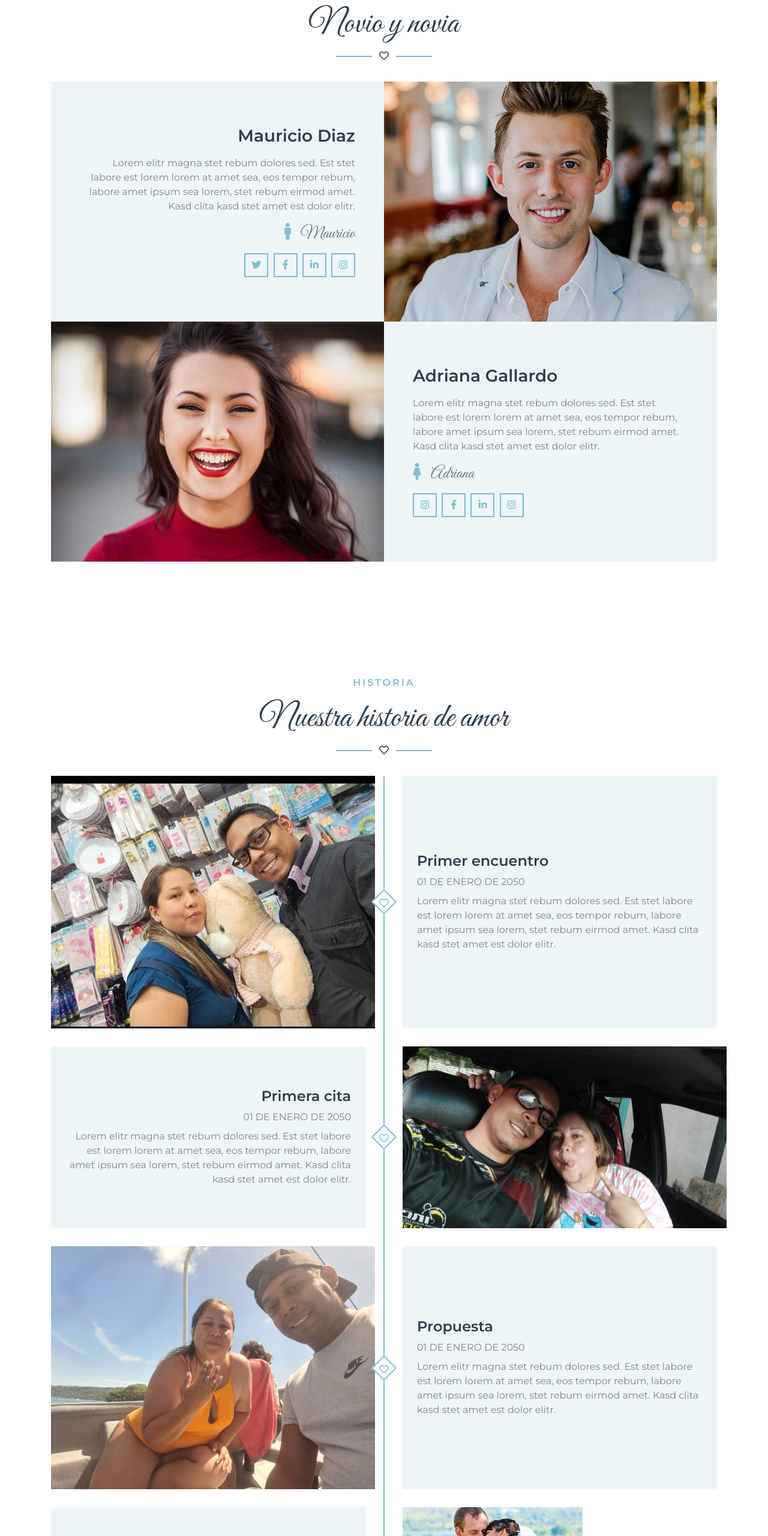
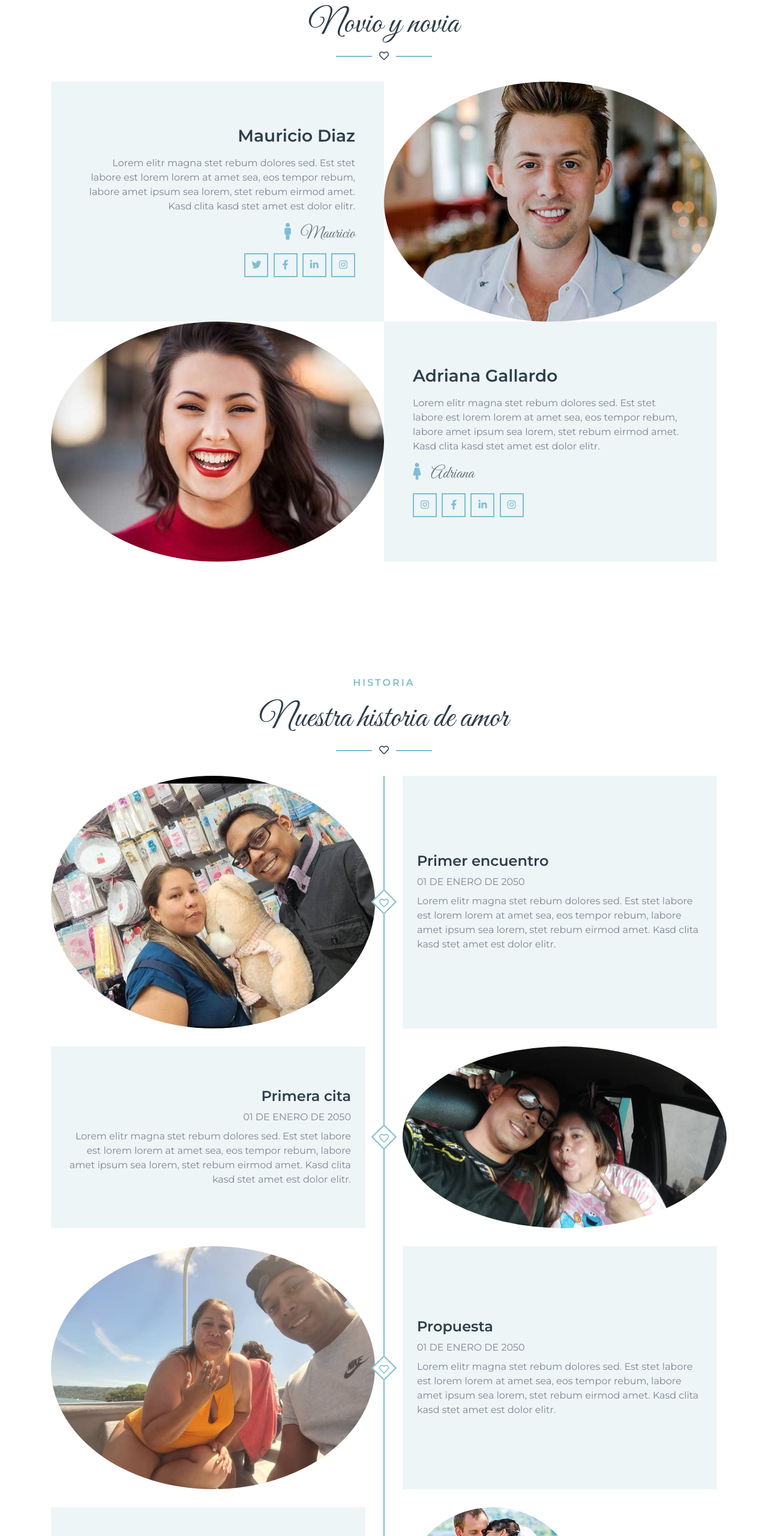
Before and after one commit to ServiciosIntegralesMartinezR/boda, a plain HTML site: page index.html in a window 1280 px wide. Shown: the part 1020-3580 px from the top of the page at 60% size. Drawn offline with nearby package versions, Linux system fonts and the light colour scheme.

Commit message:
Modificacion de index para imagenes redondas

```diff
--- a/index.html
+++ b/index.html
@@ -156,12 +156,12 @@
                     </div>
                 </div>
                 <div class="col-md-6 p-0 right" style="min-height: 400px;">
-                    <img class="position-absolute w-100 h-100" src="img/about-1.jpg" style="object-fit: cover;">
+                    <img class="position-absolute w-100 h-100 rounded-circle" src="img/about-1.jpg" style="object-fit: cover;">
                 </div>
             </div>
             <div class="row m-0">
                 <div class="col-md-6 p-0 left" style="min-height: 400px;">
-                    <img class="position-absolute w-100 h-100" src="img/about-2.jpg" style="object-fit: cover;">
+                    <img class="position-absolute w-100 h-100 rounded-circle" src="img/about-2.jpg" style="object-fit: cover;">
                 </div>
                 <div class="col-md-6 p-0 text-center text-md-left right">
                     <div class="h-100 d-flex flex-column justify-content-center bg-secondary p-5">
@@ -193,7 +193,7 @@
             <div class="container timeline position-relative p-0">
                 <div class="row">
                     <div class="col-md-6 text-center text-md-right left">
-                        <img class="img-fluid mr-md-3" src="img/PrimerEncuentro.jpg" alt="">
+                        <img class="img-fluid mr-md-3 rounded-circle" src="img/PrimerEncuentro.jpg" alt="">
                     </div>
                     <div class="col-md-6 text-center text-md-left right">
                         <div class="h-100 d-flex flex-column justify-content-center bg-secondary p-4 ml-md-3">
@@ -212,12 +212,12 @@
                         </div>
                     </div>
                     <div class="col-md-6 text-center text-md-left right">
-                        <img class="img-fluid ml-md-3" src="img/PrimeraSalida.jpg" alt="">
+                        <img class="img-fluid ml-md-3 rounded-circle" src="img/PrimeraSalida.jpg" alt="">
                     </div>
                 </div>
                 <div class="row">
                     <div class="col-md-6 text-center text-md-right">
-                        <img class="img-fluid mr-md-3" src="img/Propuesta.jpg" alt="">
+                        <img class="img-fluid mr-md-3 rounded-circle" src="img/Propuesta.jpg" alt="">
                     </div>
                     <div class="col-md-6 text-center text-md-left">
                         <div class="h-100 d-flex flex-column justify-content-center bg-secondary p-4 ml-md-3">
@@ -236,7 +236,7 @@
                         </div>
                     </div>
                     <div class="col-md-6 text-center text-md-left right">
-                        <img class="img-fluid ml-md-3" src="img/story-4.jpg" alt="">
+                        <img class="img-fluid ml-md-3 rounded-circle" src="img/story-4.jpg" alt="">
                     </div>
                 </div>
             </div>
@@ -310,7 +310,7 @@
             <div class="row">
                 <div class="col-md-6 border-right border-primary">
                     <div class="text-center text-md-right mr-md-3 mb-4 mb-md-0 left">
-                        <iframe src="https://www.google.com/maps/embed?pb=!1m14!1m8!1m3!1d3926.2678482062556!2d-67.5599485597111!3d10.2399682729571!3m2!1i1024!2i768!4f13.1!3m3!1m2!1s0x8e80234fee3f0b45%3A0xda4f1ae776e3bf6e!2sCatedral%20Nuestra%20Se%C3%B1ora%20de%20La%20Asunci%C3%B3n!5e0!3m2!1ses!2sve!4v1744172648896!5m2!1ses!2sve" width="400" height="400" style="border:0;" allowfullscreen="" loading="lazy" referrerpolicy="no-referrer-when-downgrade"></iframe>
+                        <iframe src="https://www.google.com/maps/embed?pb=!1m14!1m8!1m3!1d3926.2678482062556!2d-67.5599485597111!3d10.2399682729571!3m2!1i1024!2i768!4f13.1!3m3!1m2!1s0x8e80234fee3f0b45%3A0xda4f1ae776e3bf6e!2sCatedral%20Nuestra%20Se%C3%B1ora%20de%20La%20Asunci%C3%B3n!5e0!3m2!1ses!2sve!4v1744172648896!5m2!1ses!2sve" width="400" height="400" style="border:0;" allowfullscreen="" loading="lazy" referrerpolicy="no-referrer-when-downgrade" class="img-thumbnail"></iframe>
                         <h4 class="mb-3">Ubicación</h4>
                         <p class="mb-2">Iglesia De N. Sra. De La Asunción
                             San Jacinto, Maracay, Estado Aragua</p>
@@ -319,7 +319,7 @@
                 </div>
                 <div class="col-md-6">
                     <div class="text-center text-md-left ml-md-3 right">
-                        <img class="img-fluid mb-4" src="img/salon.jpg" alt="" width="400" height="550">
+                        <img class="img-fluid mb-4 rounded-circle" src="img/salon.jpg" alt="" width="400" height="550">
                         <h4 class="mb-3">Salón de Boda</h4>
                         <p class="mb-2">Iglesia De N. Sra. De La Asunción</p>
                         <p class="mb-0">12:00AM - 13:00PM</p>
@@ -547,6 +547,8 @@
 
     <!-- Template Javascript -->
     <script src="js/main.js"></script>
+
+
 </body>
 
 </html>
```
